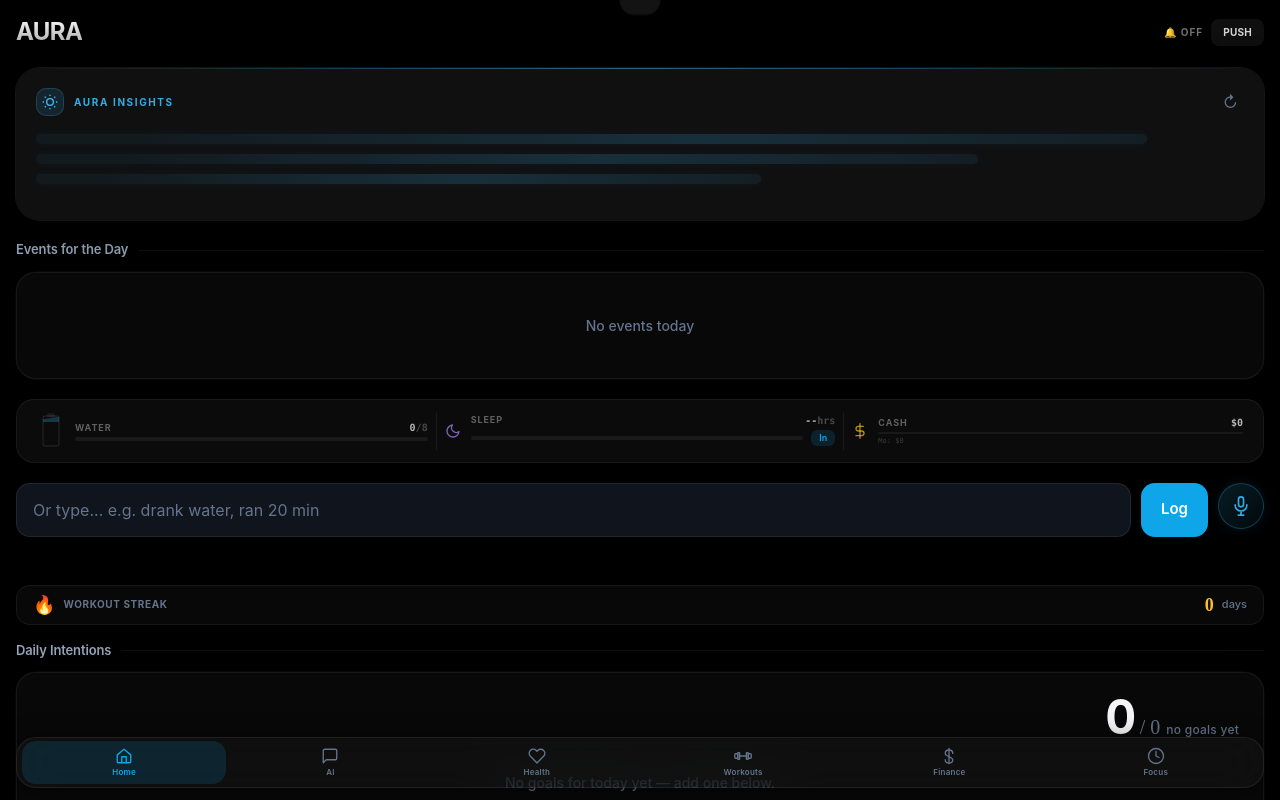
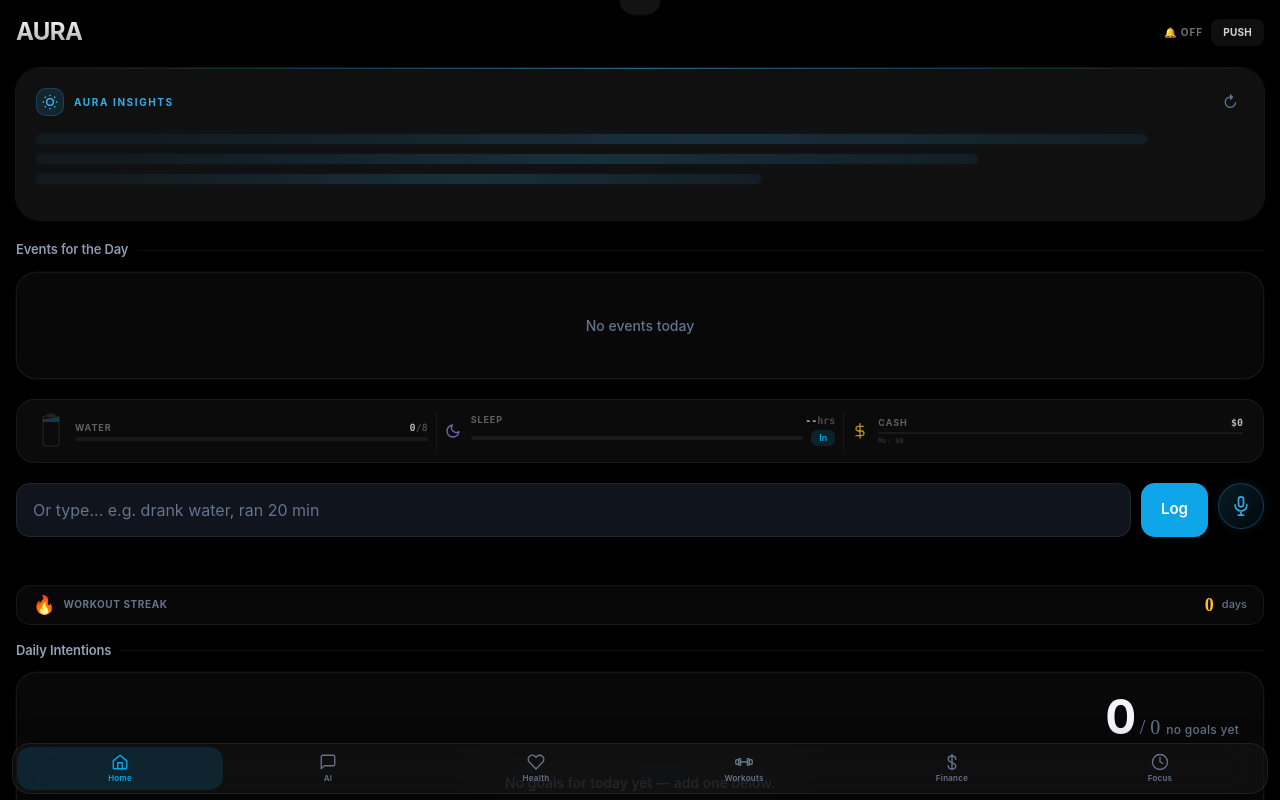
Before and after one commit to Owenpadillaa/tracking-dashboard, a website: page dashboard.html in a window 1280 px wide. Drawn offline with nearby package versions, Linux system fonts and the light colour scheme.

Commit message:
ui: lower tab bar further - remove safe-area padding from bar, reduce offsets

```diff
--- a/dashboard.html
+++ b/dashboard.html
@@ -76,15 +76,14 @@
 
 /* ── Floating glass capsule nav bar ── */
 .tab-bar{
-  position:fixed;bottom:12px;left:16px;right:16px;z-index:9999;
+  position:fixed;bottom:6px;left:12px;right:12px;z-index:9999;
   display:flex;gap:2px;
-  padding:3px 5px;
-  padding-bottom:calc(3px + env(safe-area-inset-bottom,0px));
+  padding:3px 4px;
   background:rgba(22,22,23,0.5);
   backdrop-filter:blur(24px);
   -webkit-backdrop-filter:blur(24px);
   border:1px solid rgba(255,255,255,0.08);
-  border-radius:20px;
+  border-radius:18px;
   box-shadow:0 4px 24px rgba(0,0,0,0.5);
 }
 .tab-btn{
@@ -832,7 +831,7 @@
   .card{padding:16px 18px;border-radius:18px}
 
   /* Floating tab bar */
-  .tab-bar{bottom:8px;left:10px;right:10px;padding:2px 4px;padding-bottom:calc(2px + env(safe-area-inset-bottom,0px));border-radius:16px;gap:2px}
+  .tab-bar{bottom:4px;left:8px;right:8px;padding:2px 3px;border-radius:14px;gap:1px}
   .tab-btn{padding:4px 2px;border-radius:10px;gap:1px}
   .tab-btn .tab-icon{width:17px;height:17px}
   .tab-btn .tab-icon svg{width:17px;height:17px;stroke-width:1.8}
@@ -899,7 +898,7 @@
   .ring-container{width:82px;height:82px}
   .ring-container-lg{width:110px;height:110px}
   .day-ring-pct{font-size:26px}
-  .tab-bar{bottom:6px;left:8px;right:8px;padding:2px 3px;padding-bottom:calc(2px + env(safe-area-inset-bottom,0px));border-radius:14px}
+  .tab-bar{bottom:2px;left:6px;right:6px;padding:1px 2px;border-radius:12px}
   .tab-btn{padding:4px 2px;border-radius:10px;gap:1px}
   .tab-btn .tab-icon{width:16px;height:16px}
   .tab-btn .tab-icon svg{width:16px;height:16px}
```
